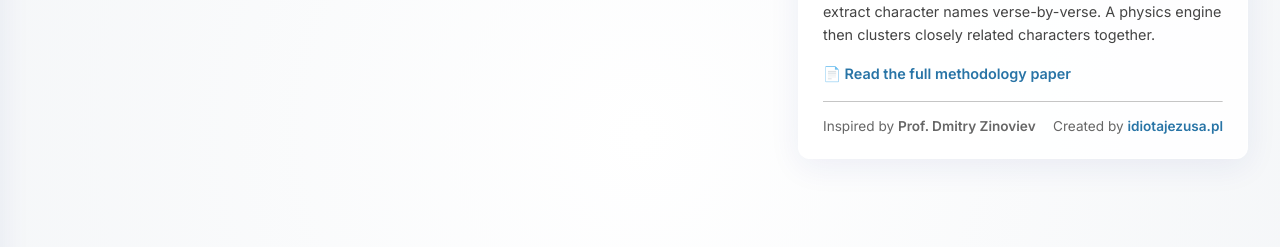
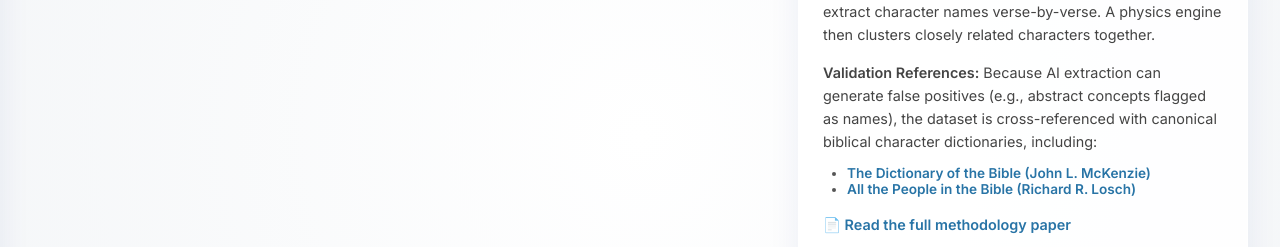
Before and after one commit to Ignisko/Bibbia-rete, a React (Vite) app in the folder bible-network-visualizer/: page / in a window 1280 px wide. Both pictures are taken after a click on the button "About". Shown: the part 300-547 px from the top of the page. Built offline with nearby package versions, Linux system fonts and the light colour scheme; a web font is replaced by a local one.

Commit message:
Add biblical dictionary validation references to the About modal

```diff
--- a/bible-network-visualizer/src/components/Header.jsx
+++ b/bible-network-visualizer/src/components/Header.jsx
@@ -39,7 +39,12 @@ const Header = ({ onMenuClick, currentBookName }) => {
               <div style={{ fontSize: '0.85rem', color: '#555' }}>
                 <p><strong>How to use:</strong> Hover over any name to highlight their connections. Use the menu (top-left) to switch books.</p>
 
-                <p><strong>Methodology:</strong> The network was generated by scanning the Biblical text using AI (spaCy NER) to automatically extract character names verse-by-verse. A physics engine then clusters closely related characters together.</p>
+                <p style={{ marginBottom: '0.5rem' }}><strong>Methodology:</strong> The network was generated by scanning the Biblical text using AI (spaCy NER) to automatically extract character names verse-by-verse. A physics engine then clusters closely related characters together.</p>
+                <p><strong>Validation References:</strong> Because AI extraction can generate false positives (e.g., abstract concepts flagged as names), the dataset is cross-referenced with canonical biblical character dictionaries, including:</p>
+                <ul style={{ paddingLeft: '1.5rem', marginTop: '0.2rem' }}>
+                  <li><a href="https://books.google.pl/books?id=aE7EyQ_HQAMC" target="_blank" rel="noopener noreferrer">The Dictionary of the Bible (John L. McKenzie)</a></li>
+                  <li><a href="https://books.google.pl/books?id=pxC3EQAAQBAJ" target="_blank" rel="noopener noreferrer">All the People in the Bible (Richard R. Losch)</a></li>
+                </ul>
               </div>
 
               <p style={{ marginTop: '1rem' }}>
```
